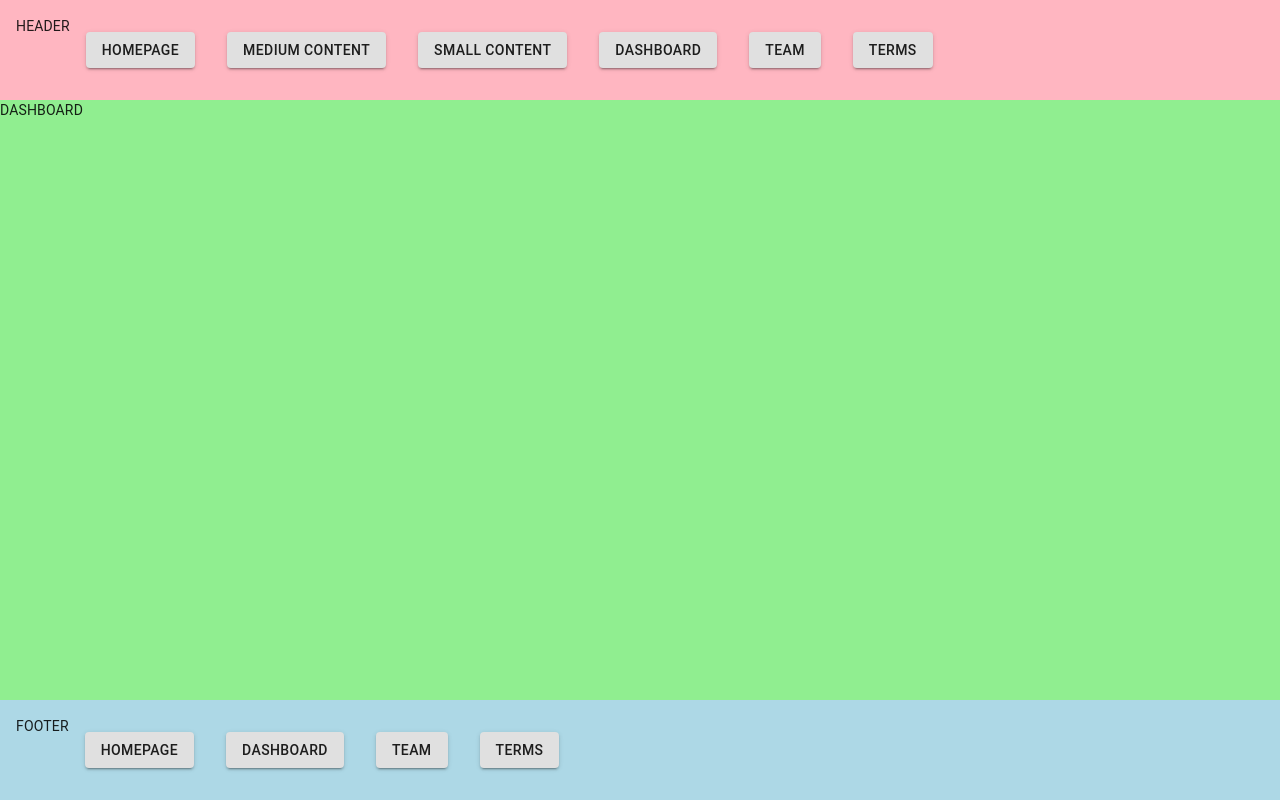
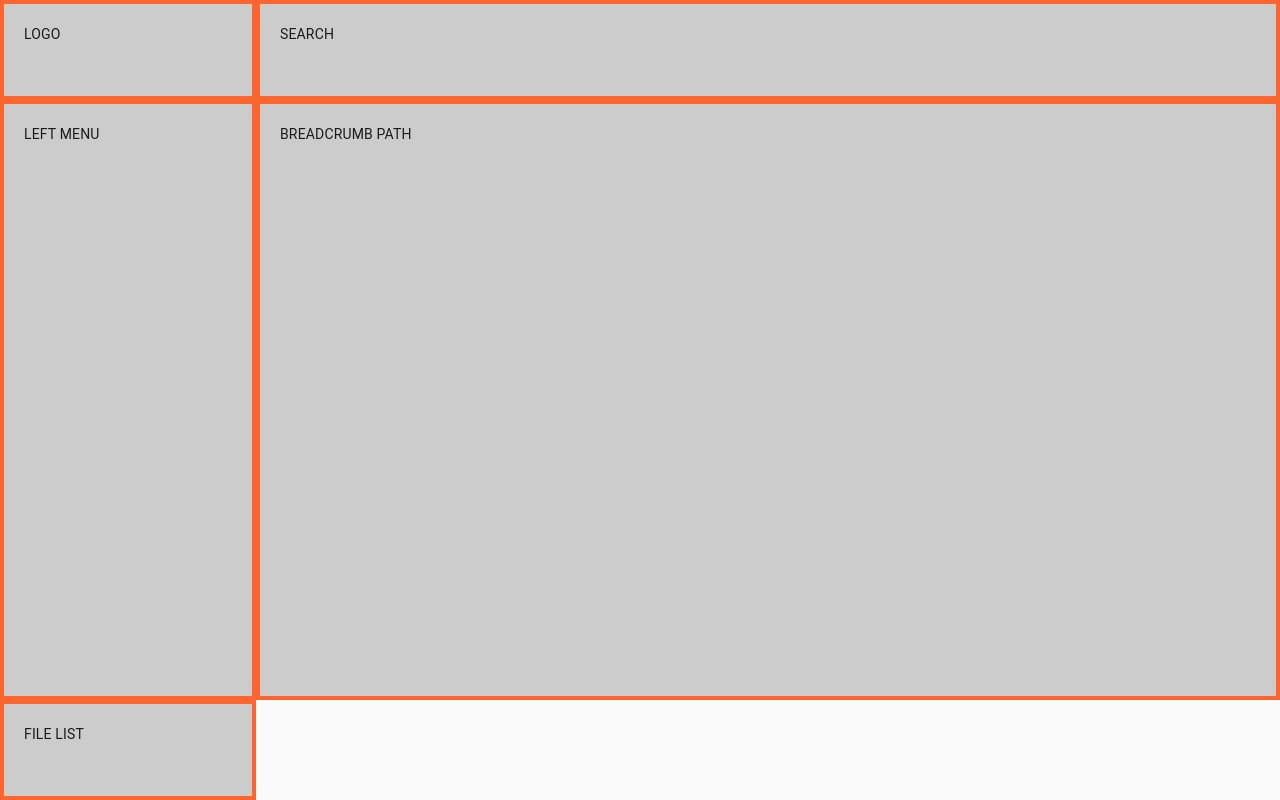
Before and after one commit to masaok/react-grid-flex-layout-demo, a React (Create React App) app: page /dashboard in a window 1280 px wide. Built offline with nearby package versions, Linux system fonts and the light colour scheme.

Commit message:
Static version of Grid Dashboard layout works; working on React Dashboard layout CSS

```diff
--- /dev/null
+++ b/public/static/index.html
@@ -0,0 +1,53 @@
+<html>
+  <head>
+    <style type="text/css">
+      html,
+      body {
+        height: 100vh;
+        width: 100vw;
+        margin: 0;
+        padding: 0;
+      }
+      main {
+        height: 100vh;
+        width: 100vw;
+        display: grid;
+
+        grid-template:
+          'logo search' 64px
+          'left-menu path' 47px
+          'left-menu file-list' 1fr
+          / 256px 1fr;
+      }
+      .logo {
+        grid-area: logo;
+        background-color: lightgreen;
+      }
+      .search {
+        grid-area: search;
+        background-color: lightblue;
+      }
+      .leftMenu {
+        grid-area: left-menu;
+        background-color: lightpink;
+      }
+      .path {
+        grid-area: path;
+        background-color: lightsalmon;
+      }
+      .fileList {
+        grid-area: file-list;
+        background-color: gold;
+      }
+    </style>
+  </head>
+  <body>
+    <main>
+      <div class="grid-item logo">LOGO</div>
+      <div class="grid-item search">SEARCH</div>
+      <div class="grid-item leftMenu">MENU</div>
+      <div class="grid-item path">PATH</div>
+      <div class="grid-item fileList">FILE LIST</div>
+    </main>
+  </body>
+</html>
--- a/src/App.jsx
+++ b/src/App.jsx
@@ -16,6 +16,7 @@ import Team from './pages/Team'
 import Terms from './pages/Terms'
 
 // import EmptyLayout from './layouts/EmptyLayout'
+import DashboardLayout from './layouts/DashboardLayout'
 import HeaderContentFooterLayout from './layouts/HeaderContentFooterLayout'
 
 import RouteWrapper from './routes/RouteWrapper'
@@ -104,7 +105,7 @@ const App = props => {
               header={Header}
               content={Dashboard}
               footer={Footer}
-              layout={HeaderContentFooterLayout}
+              layout={DashboardLayout}
             />
             <RouteWrapper
               exact
--- /dev/null
+++ b/src/layouts/DashboardLayout.jsx
@@ -0,0 +1,78 @@
+import React from 'react'
+
+import clsx from 'clsx'
+
+import PropTypes from 'prop-types'
+import { makeStyles } from '@material-ui/core/styles'
+
+const useStyles = makeStyles(theme => ({
+  dashboardLayout: {
+    display: 'grid',
+    gridTemplateRows: '100px auto 100px',
+
+    width: '100vw',
+    height: '100vh',
+    margin: 0,
+    padding: 0,
+
+    gridTemplate: `
+      "logo search" 64px
+      "menu breadcrumb" 47px
+      "menu filelist" auto
+      / 256px auto
+    `,
+
+    logoItem: {
+      gridArea: 'logo',
+    },
+
+    searchItem: {
+      gridArea: 'search',
+    },
+
+    leftMenuItem: {
+      gridArea: 'menu',
+    },
+
+    breadcrumbItem: {
+      gridArea: 'breadcrumb',
+    },
+
+    fileListItem: {
+      gridArea: 'filelist',
+    },
+  },
+
+  gridItem: {
+    backgroundColor: '#ccc',
+    border: '4px solid #ff652f',
+    padding: 20,
+  },
+}))
+
+const HeaderContentFooterLayout = props => {
+  const classes = useStyles(props)
+
+  // const { header: Header, content: Content, footer: Footer, ...rest } = props
+
+  // console.log('HEADER CONTENT FOOTER LAYOUT > Header:')
+  // console.log(Header)
+
+  return (
+    <main className={classes.dashboardLayout}>
+      <div className={clsx(classes.gridItem, classes.logoItem)}>LOGO</div>
+      <div className={clsx(classes.gridItem, classes.searchItem)}>SEARCH</div>
+      <div className={clsx(classes.gridItem, classes.leftMenuItem)}>LEFT MENU</div>
+      <div className={clsx(classes.gridItem, classes.breadcrumbItem)}>BREADCRUMB PATH</div>
+      <div className={clsx(classes.gridItem, classes.fileListItem)}>FILE LIST</div>
+    </main>
+  )
+}
+
+HeaderContentFooterLayout.propTypes = {
+  header: PropTypes.func,
+  content: PropTypes.func,
+  footer: PropTypes.func,
+}
+
+export default HeaderContentFooterLayout
```
